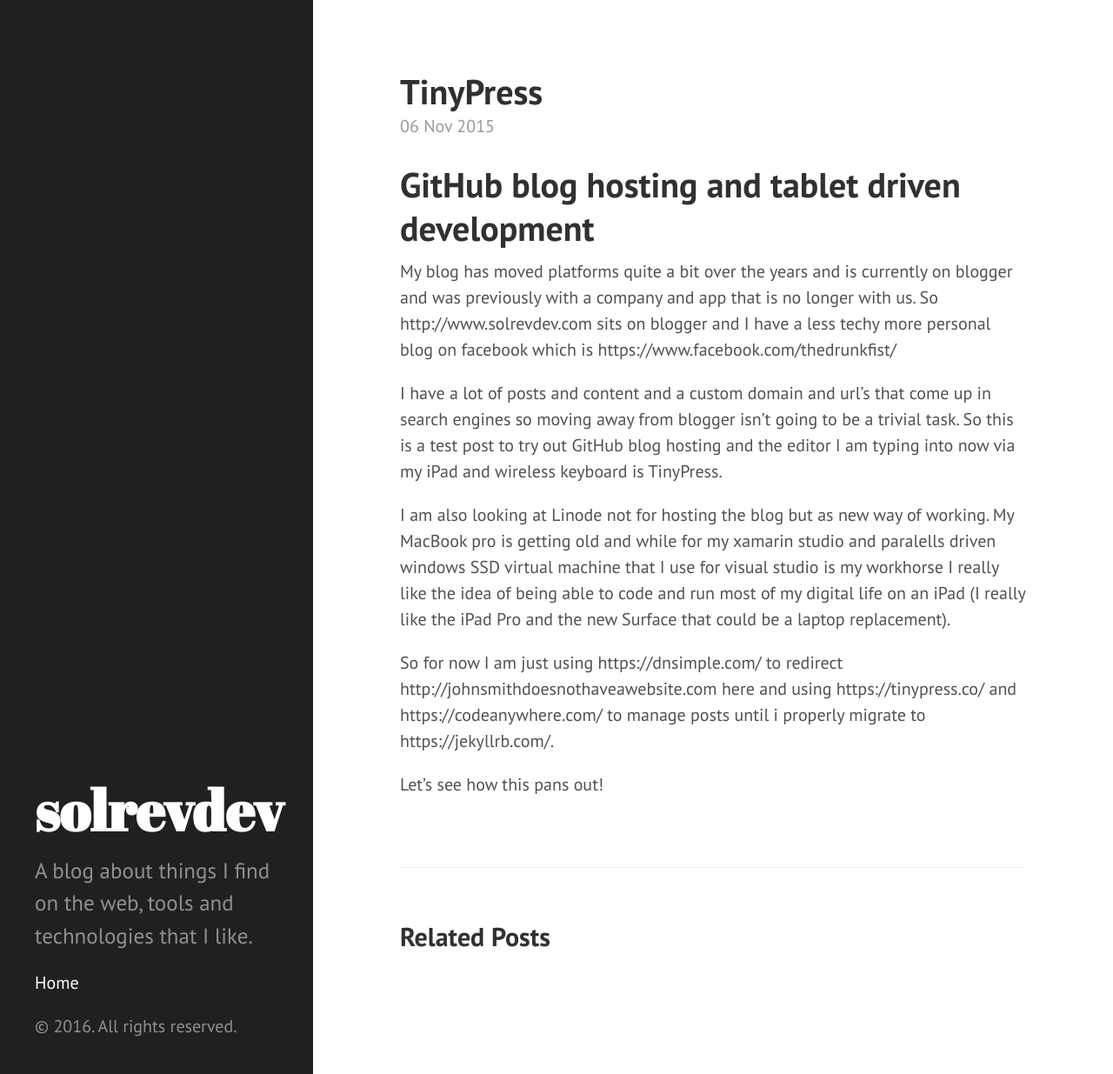
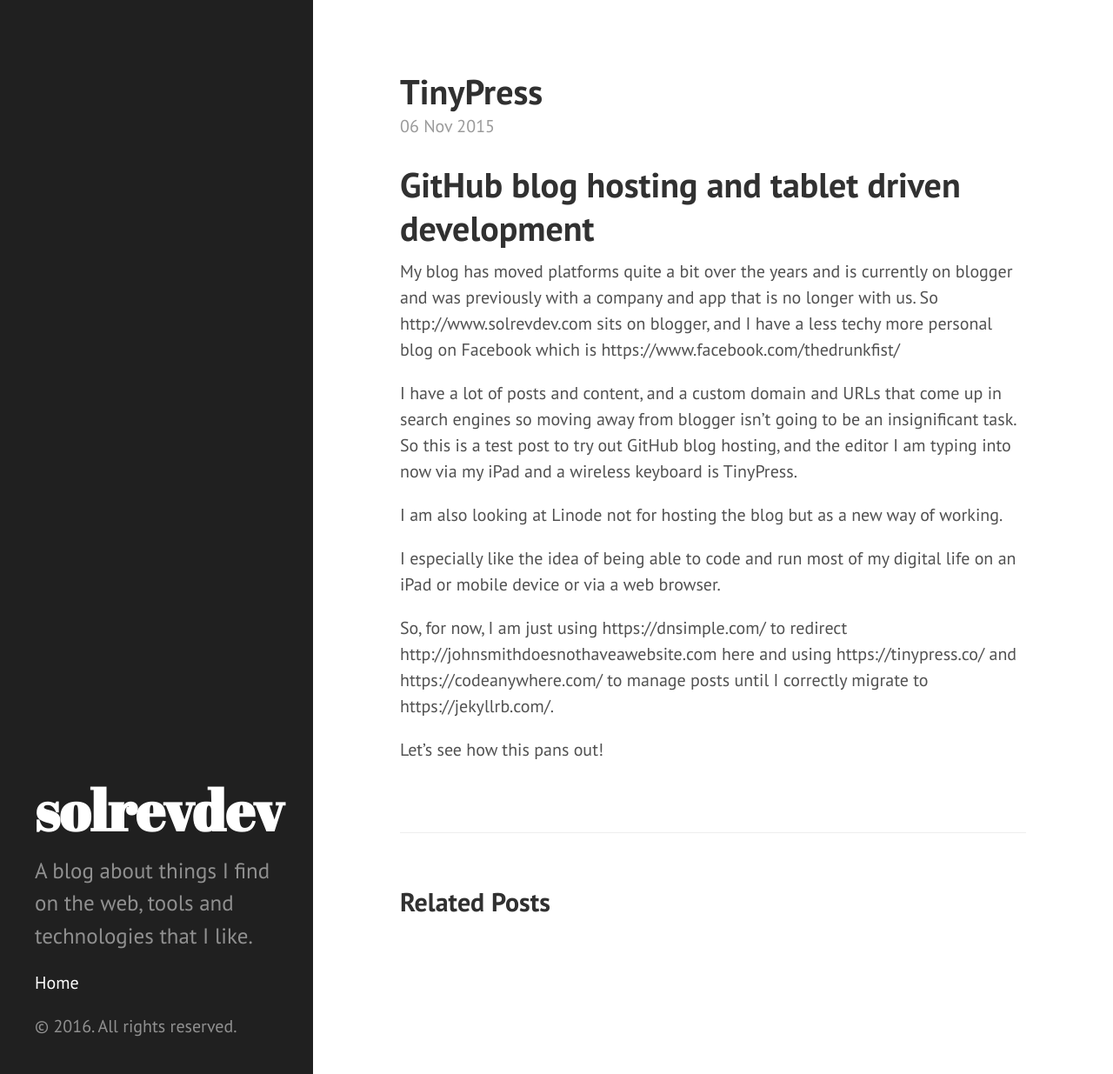
Before and after one commit to solrevdev/solrevdev.github.io, a Jekyll site: the page built from _posts/2015-11-06-tinypress.markdown, in a window 1280 px wide and 1235 px high. Shown: the whole window at 87% size. Built offline with Jekyll 4.4.1, drawn with Linux system fonts in a browser that asks for light colours.

Commit message:
Post update: TinyPress

```diff
--- a/_posts/2015-11-06-tinypress.markdown
+++ b/_posts/2015-11-06-tinypress.markdown
@@ -5,12 +5,14 @@ layout: post
 ---
 # GitHub blog hosting and tablet driven development #
 
-My blog has moved platforms quite a bit over the years and is currently on blogger and was previously with a company and app that is no longer with us. So http://www.solrevdev.com sits on blogger and I have a less techy more personal blog on facebook which is https://www.facebook.com/thedrunkfist/
+My blog has moved platforms quite a bit over the years and is currently on blogger and was previously with a company and app that is no longer with us. So http://www.solrevdev.com sits on blogger, and I have a less techy more personal blog on Facebook which is https://www.facebook.com/thedrunkfist/
 
-I have a lot of posts and content and a custom domain and url's that come up in search engines so moving away from blogger isn't going to be a trivial task. So this is a test post to try out GitHub blog hosting and the editor I am typing into now via my iPad and wireless keyboard is TinyPress.
+I have a lot of posts and content, and a custom domain and URLs that come up in search engines so moving away from blogger isn't going to be an insignificant task. So this is a test post to try out GitHub blog hosting, and the editor I am typing into now via my iPad and a wireless keyboard is TinyPress.
 
-I am also looking at Linode not for hosting the blog but as new way of working. My MacBook pro is getting old and while for my xamarin studio and paralells driven windows SSD virtual machine that I use for visual studio is my workhorse I really like the idea of being able to code and run most of my digital life on an iPad (I really like the iPad Pro and the new Surface that could be a laptop replacement).
+I am also looking at Linode not for hosting the blog but as a new way of working.
 
-So for now I am just using https://dnsimple.com/ to redirect http://johnsmithdoesnothaveawebsite.com here and using https://tinypress.co/ and https://codeanywhere.com/ to manage posts until i properly migrate to https://jekyllrb.com/.
+I especially like the idea of being able to code and run most of my digital life on an iPad or mobile device or via a web browser.
+
+So, for now, I am just using https://dnsimple.com/ to redirect http://johnsmithdoesnothaveawebsite.com here and using https://tinypress.co/ and https://codeanywhere.com/ to manage posts until I correctly migrate to https://jekyllrb.com/.
 
 Let's see how this pans out!
```
